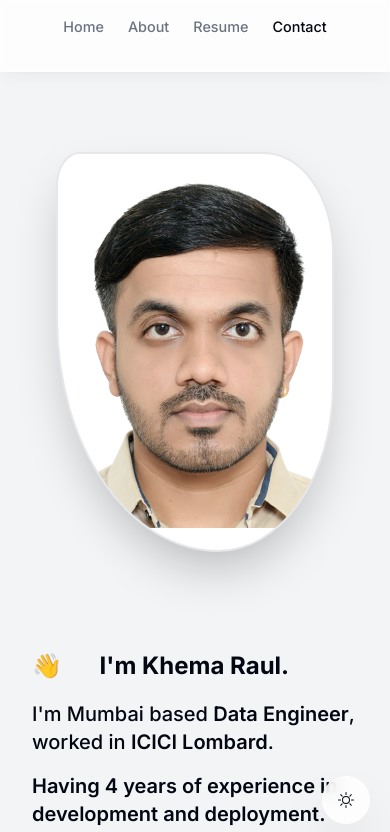
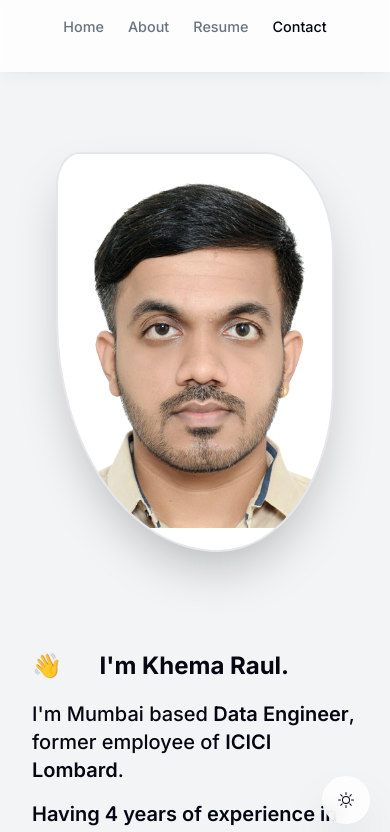
Before and after one commit to khemaraul/khemaRaulPortfolio, a Next.js app: page / in a window 390 px wide. Shown: the top 832 px of the page. Built offline with nearby package versions, Linux system fonts and the light colour scheme.

Commit message:
Mobile responsive changes

```diff
--- a/components/contact.tsx
+++ b/components/contact.tsx
@@ -68,7 +68,7 @@ export default function Contact() {
         </div>
 
         <form
-          className="mt-10 mr-8 flex flex-col dark:text-black"
+          className="mt-10 mr-8 max-[989px]:mr-0 flex flex-col dark:text-black"
           onSubmit={handleSubmit}
         >
           <input
--- a/components/intro.tsx
+++ b/components/intro.tsx
@@ -37,7 +37,7 @@ export default function Intro() {
           animate={{ opacity: 1, y: 0 }}
         >
           <div className="font-bold py-2"><span className="pr-8">👋</span> I'm Khema Raul.</div>
-          <div className="text-xl py-2"> I'm Mumbai based <span className="font-semibold">Data Engineer</span>, worked in <span className="font-semibold">ICICI Lombard</span>.</div>
+          <div className="text-xl py-2"> I'm Mumbai based <span className="font-semibold">Data Engineer</span>, former employee of <span className="font-semibold">ICICI Lombard</span>.</div>
           <div className="font-semibold text-xl py-2">Having <span className="font-semibold">4 years</span> of experience in <span className="font-semibold">development and deployment</span>.</div>
           <div className="text-xl py-2">I enjoy building  <span className="italic font-semibold">Websites and Desktop apps</span>.</div>
           <div className="text-xl py-2">My focus is to learn new technologies.</div>
```
